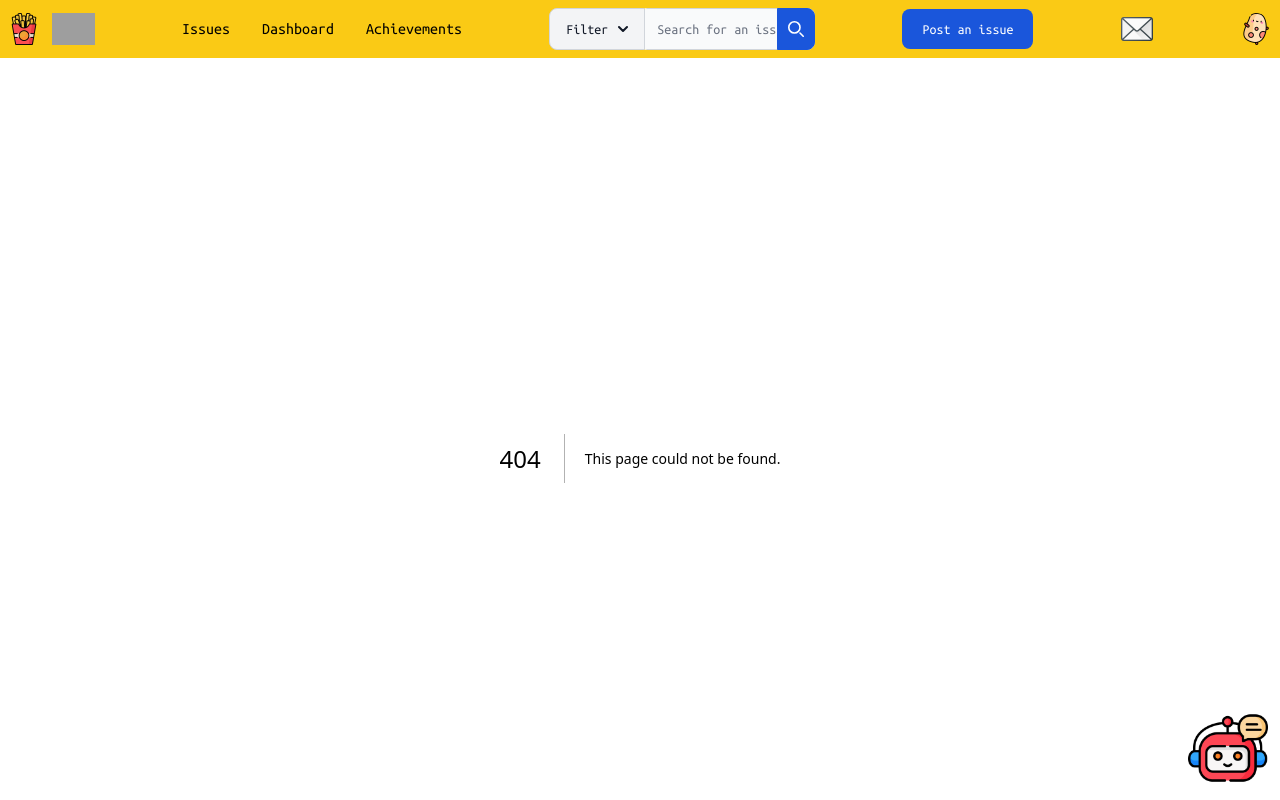
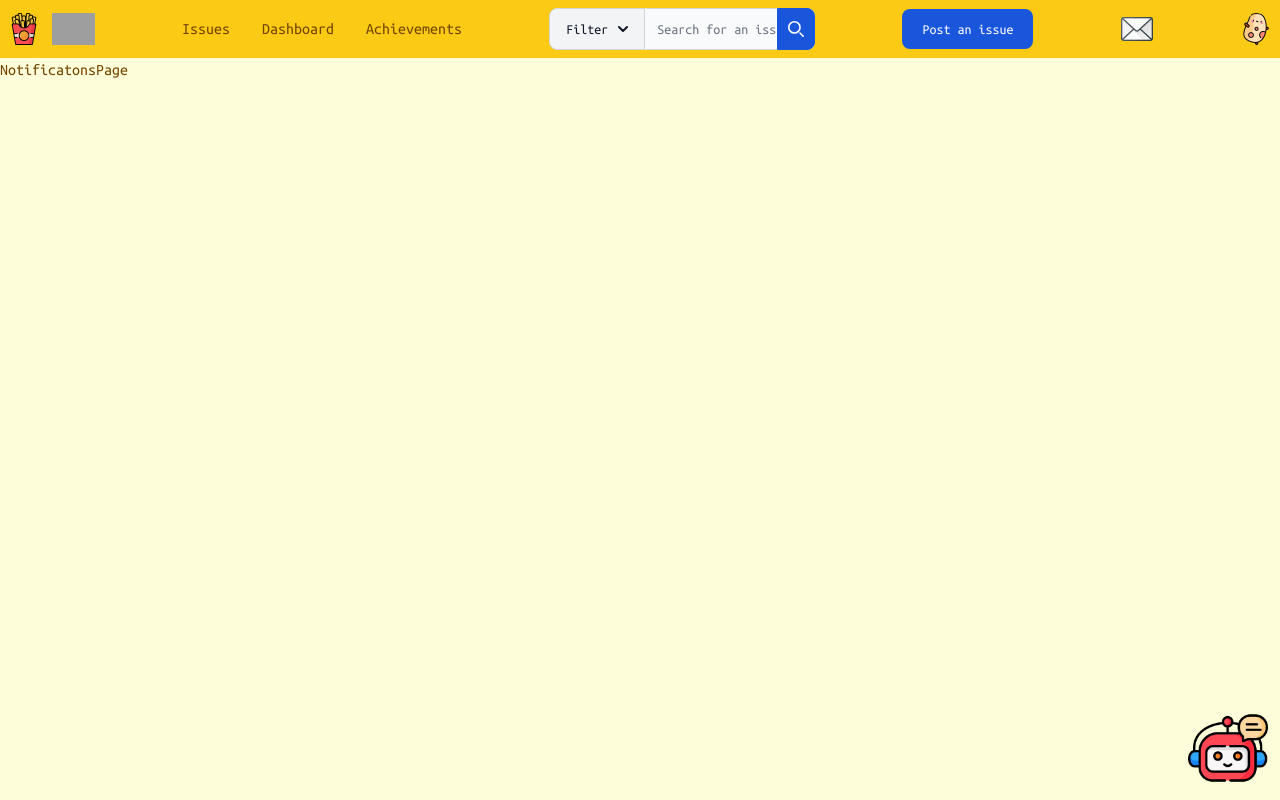
Before and after one commit to XinyuZ0416/GitFries-v2, a Next.js app: page /notifications in a window 1280 px wide. Before the commit this address had no page. Shown: the top 800 px of the page. Built offline with nearby package versions, Linux system fonts and the light colour scheme; grey boxes are pictures that could not be loaded.

Commit message:
added notifications page

```diff
--- /dev/null
+++ b/src/app/notifications/page.tsx
@@ -0,0 +1,7 @@
+import React from 'react'
+
+export default function NotificatonsPage() {
+  return (
+    <div>NotificatonsPage</div>
+  )
+}
--- a/src/components/navbar.tsx
+++ b/src/components/navbar.tsx
@@ -32,7 +32,9 @@ export default function Navbar() {
         {/* <a href="/sign-in" className="hover:underline">Sign In</a>
         <a href="/sign-up" className="text-white bg-blue-700 hover:bg-blue-800 focus:ring-4 focus:ring-blue-300 font-medium rounded-lg text-sm px-5 py-2.5 focus:outline-none">Sign Up</a> */}
 
-        <img src="/notification.png" className="h-8" alt="no notification" />
+        <a href='/notifications'>
+          <img src="/notification.png" className="h-8" alt="no notification" />
+        </a>
         <img className="rounded-full h-8" src="/potato.png" alt="user profile" />
       </div>
     </nav>
```
